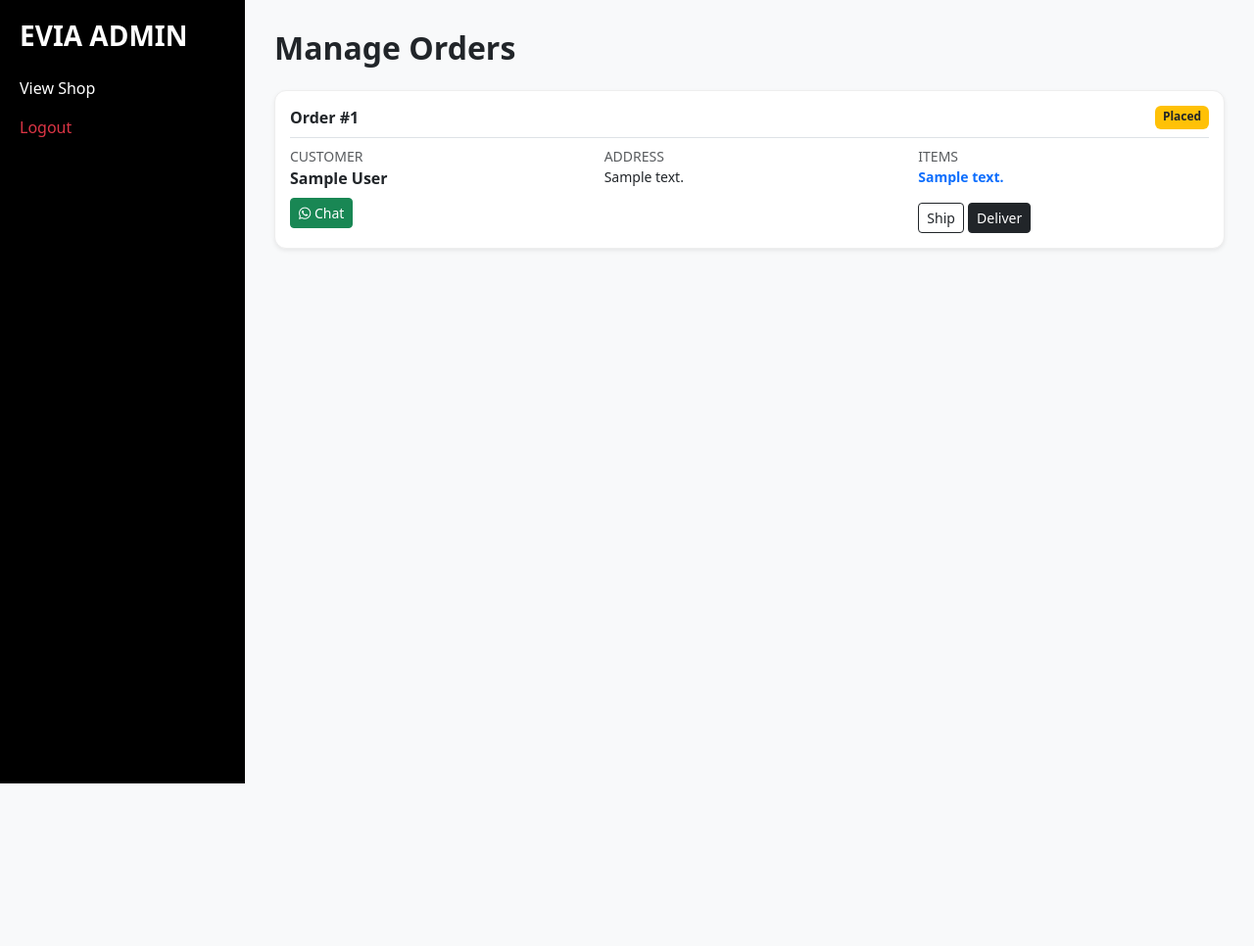
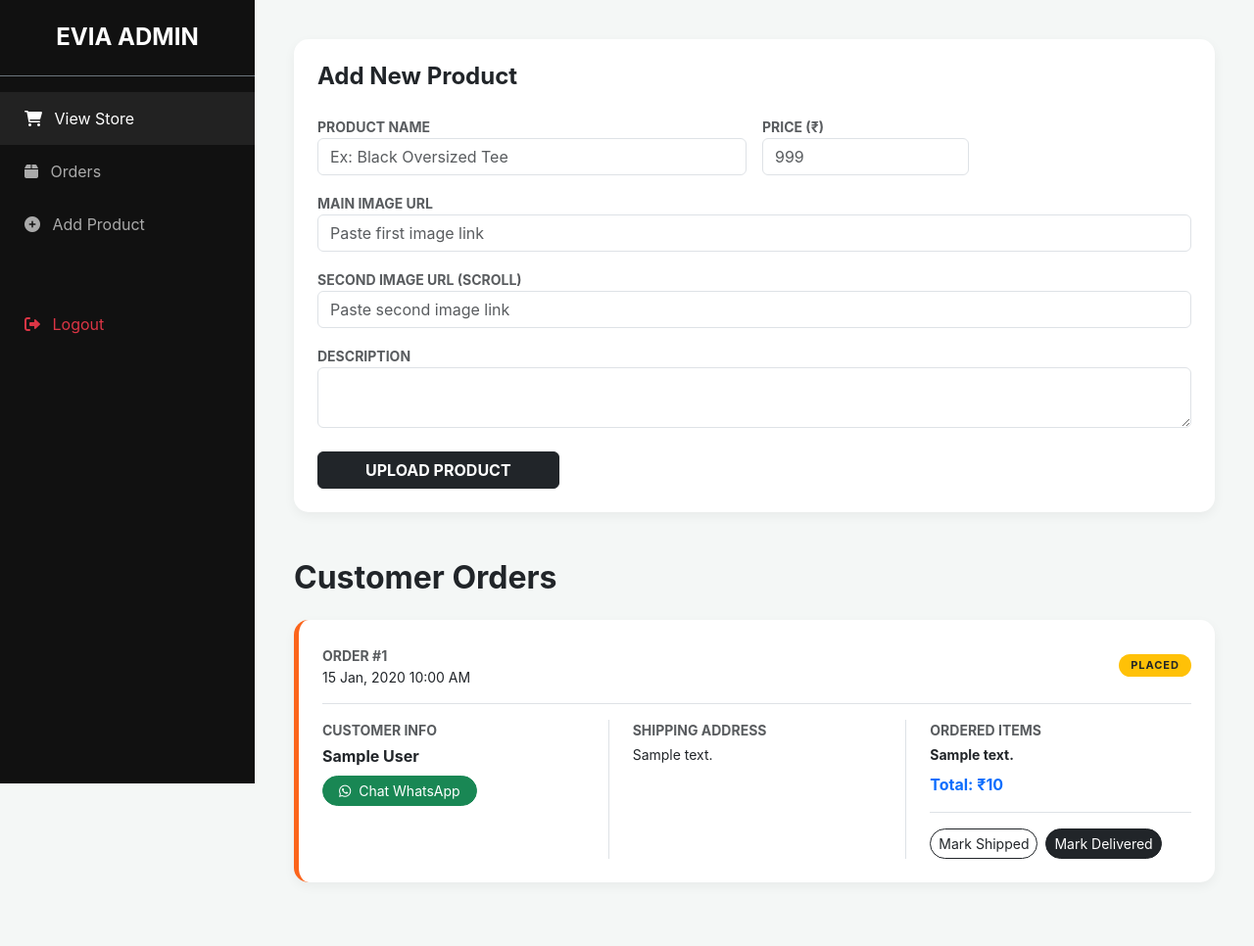
Before and after one commit to gmkarshad45-design/evia-shop, a Flask app: page /admin in a window 1280 px wide. Shown: the whole page at 98% size. Before the commit the page ends 800 px from the top, so only its background shows below. Run offline with Flask 3, Linux system fonts and the light colour scheme; a user stored in the database is signed in; tables that the repository leaves empty hold one stand-in row (values such as "Sample post").

Commit message:
Update admin.html

```diff
--- a/templates/admin.html
+++ b/templates/admin.html
@@ -3,52 +3,119 @@
 <head>
     <meta charset="UTF-8">
     <meta name="viewport" content="width=device-width, initial-scale=1.0">
-    <title>Admin | EVIA</title>
+    <title>Admin Dashboard | EVIA</title>
     <link href="https://cdn.jsdelivr.net/npm/bootstrap@5.3.0/dist/css/bootstrap.min.css" rel="stylesheet">
     <link rel="stylesheet" href="https://cdnjs.cloudflare.com/ajax/libs/font-awesome/6.0.0/css/all.min.css">
     <style>
-        .sidebar { background: #000; color: white; min-height: 100vh; padding: 20px; width: 250px; position: fixed; }
-        .content { margin-left: 250px; padding: 30px; }
-        .order-card { background: white; border-radius: 12px; border: 1px solid #eee; margin-bottom: 15px; padding: 15px; }
-        @media (max-width: 768px) { .sidebar { display: none; } .content { margin-left: 0; } }
+        :root { --sidebar-width: 260px; }
+        body { background: #f4f7f6; font-family: 'Inter', sans-serif; }
+
+        /* Sidebar */
+        .sidebar { background: #111; color: white; min-height: 100vh; width: var(--sidebar-width); position: fixed; transition: 0.3s; z-index: 1000; }
+        .sidebar a { color: #aaa; text-decoration: none; padding: 15px 25px; display: block; transition: 0.3s; }
+        .sidebar a:hover, .sidebar a.active { background: #222; color: #fff; }
+
+        /* Content Area */
+        .main-content { margin-left: var(--sidebar-width); padding: 40px; transition: 0.3s; }
+
+        .card { border: none; border-radius: 15px; box-shadow: 0 4px 12px rgba(0,0,0,0.05); margin-bottom: 25px; }
+        .order-card { border-left: 5px solid #fb641b; }
+        .badge-status { font-size: 11px; text-transform: uppercase; letter-spacing: 1px; padding: 6px 12px; border-radius: 50px; }
+
+        @media (max-width: 768px) {
+            .sidebar { transform: translateX(-100%); width: 100%; height: auto; min-height: auto; position: relative; }
+            .sidebar.show { transform: translateX(0); }
+            .main-content { margin-left: 0; padding: 20px; }
+        }
     </style>
 </head>
-<body class="bg-light">
+<body>
 
 <div class="sidebar">
-    <h3 class="fw-bold mb-4">EVIA ADMIN</h3>
-    <a href="/" class="text-white d-block mb-3 text-decoration-none">View Shop</a>
-    <a href="/logout" class="text-danger d-block text-decoration-none">Logout</a>
+    <div class="p-4 border-bottom border-secondary mb-3 text-center">
+        <h4 class="fw-bold m-0 text-white">EVIA ADMIN</h4>
+    </div>
+    <a href="/" class="active"><i class="fa fa-shopping-cart me-2"></i> View Store</a>
+    <a href="#orders"><i class="fa fa-box me-2"></i> Orders</a>
+    <a href="#add-product"><i class="fa fa-plus-circle me-2"></i> Add Product</a>
+    <a href="/logout" class="text-danger mt-5"><i class="fa fa-sign-out-alt me-2"></i> Logout</a>
 </div>
 
-<div class="content">
-    <h2 class="fw-bold mb-4">Manage Orders</h2>
+<div class="main-content">
+
+    <div id="add-product" class="card p-4 mb-5">
+        <h4 class="fw-bold mb-4">Add New Product</h4>
+        <form action="/admin" method="POST">
+            <div class="row g-3">
+                <div class="col-md-6">
+                    <label class="small fw-bold text-muted">PRODUCT NAME</label>
+                    <input type="text" name="name" class="form-control" required placeholder="Ex: Black Oversized Tee">
+                </div>
+                <div class="col-md-3">
+                    <label class="small fw-bold text-muted">PRICE (₹)</label>
+                    <input type="number" name="price" class="form-control" required placeholder="999">
+                </div>
+                <div class="col-md-12">
+                    <label class="small fw-bold text-muted">MAIN IMAGE URL</label>
+                    <input type="text" name="image" class="form-control" required placeholder="Paste first image link">
+                </div>
+                <div class="col-md-12">
+                    <label class="small fw-bold text-muted">SECOND IMAGE URL (SCROLL)</label>
+                    <input type="text" name="image_2" class="form-control" placeholder="Paste second image link">
+                </div>
+                <div class="col-md-12">
+                    <label class="small fw-bold text-muted">DESCRIPTION</label>
+                    <textarea name="description" class="form-control" rows="2"></textarea>
+                </div>
+            </div>
+            <button type="submit" class="btn btn-dark mt-4 px-5 fw-bold">UPLOAD PRODUCT</button>
+        </form>
+    </div>
+
+    <h2 id="orders" class="fw-bold mb-4">Customer Orders</h2>
 
     {% for o in orders %}
-    <div class="order-card shadow-sm">
-        <div class="d-flex justify-content-between border-bottom pb-2 mb-2">
-            <span class="fw-bold">Order #{{ o.id }}</span>
-            <span class="badge bg-warning text-dark">{{ o.status }}</span>
+    <div class="card order-card p-4">
+        <div class="d-flex justify-content-between align-items-center border-bottom pb-3 mb-3">
+            <div>
+                <span class="text-muted small fw-bold">ORDER #{{ o.id }}</span>
+                <p class="m-0 small">{{ o.date_ordered.strftime('%d %b, %Y %I:%M %p') }}</p>
+            </div>
+            <span class="badge badge-status {% if o.status == 'Delivered' %}bg-success{% elif o.status == 'Cancelled' %}bg-danger{% else %}bg-warning text-dark{% endif %}">
+                {{ o.status }}
+            </span>
         </div>
+
         <div class="row">
-            <div class="col-md-4">
-                <small class="text-muted d-block">CUSTOMER</small>
+            <div class="col-md-4 mb-3 mb-md-0">
+                <label class="small text-muted d-block fw-bold mb-1">CUSTOMER INFO</label>
                 <div class="fw-bold">{{ o.customer.full_name }}</div>
-                <a href="https://wa.me/91{{ o.whatsapp }}" class="btn btn-sm btn-success mt-2"><i class="fab fa-whatsapp"></i> Chat</a>
+                <a href="https://wa.me/91{{ o.whatsapp }}" target="_blank" class="btn btn-sm btn-success mt-2 rounded-pill px-3">
+                    <i class="fab fa-whatsapp me-1"></i> Chat WhatsApp
+                </a>
             </div>
-            <div class="col-md-4">
-                <small class="text-muted d-block">ADDRESS</small>
-                <div class="small">{{ o.address }}</div>
+
+            <div class="col-md-4 mb-3 mb-md-0 border-start ps-4">
+                <label class="small text-muted d-block fw-bold mb-1">SHIPPING ADDRESS</label>
+                <div class="small lh-base">{{ o.address }}</div>
             </div>
-            <div class="col-md-4">
-                <small class="text-muted d-block">ITEMS</small>
-                <div class="small fw-bold text-primary">{{ o.product_details }}</div>
-                <div class="mt-3">
-                    <a href="{{ url_for('update_order_status', id=o.id, st='Shipped') }}" class="btn btn-outline-dark btn-sm">Ship</a>
-                    <a href="{{ url_for('update_order_status', id=o.id, st='Delivered') }}" class="btn btn-dark btn-sm">Deliver</a>
+
+            <div class="col-md-4 border-start ps-4">
+                <label class="small text-muted d-block fw-bold mb-1">ORDERED ITEMS</label>
+                <div class="small fw-bold text-dark">{{ o.product_details }}</div>
+                <div class="mt-2 text-primary fw-bold">Total: ₹{{ o.total_price }}</div>
+
+                <div class="mt-3 pt-3 border-top d-flex gap-2">
+                    <a href="{{ url_for('update_status', id=o.id, st='Shipped') }}" class="btn btn-outline-dark btn-sm rounded-pill">Mark Shipped</a>
+                    <a href="{{ url_for('update_status', id=o.id, st='Delivered') }}" class="btn btn-dark btn-sm rounded-pill">Mark Delivered</a>
                 </div>
             </div>
         </div>
+    </div>
+    {% else %}
+    <div class="text-center py-5">
+        <i class="fa fa-inbox fa-3x text-muted mb-3"></i>
+        <h5 class="text-muted">No orders placed yet.</h5>
     </div>
     {% endfor %}
 </div>
```
